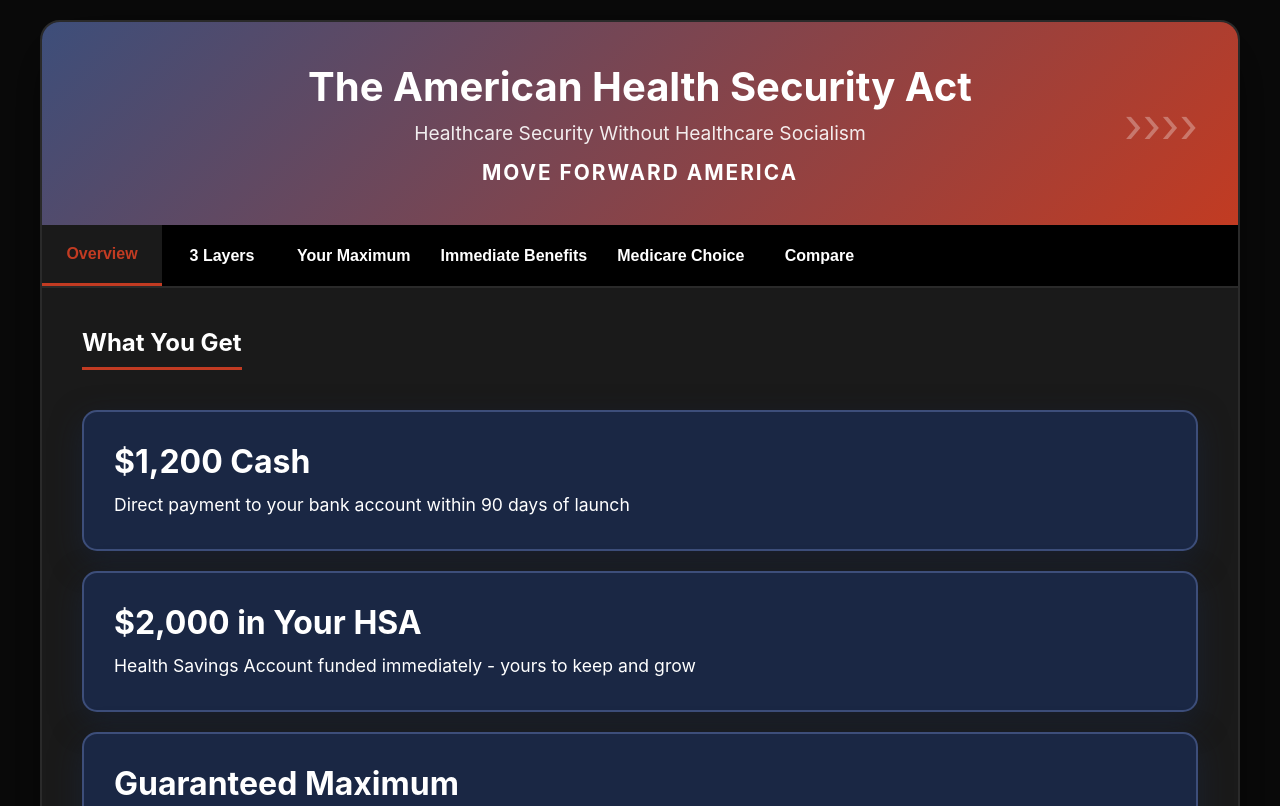
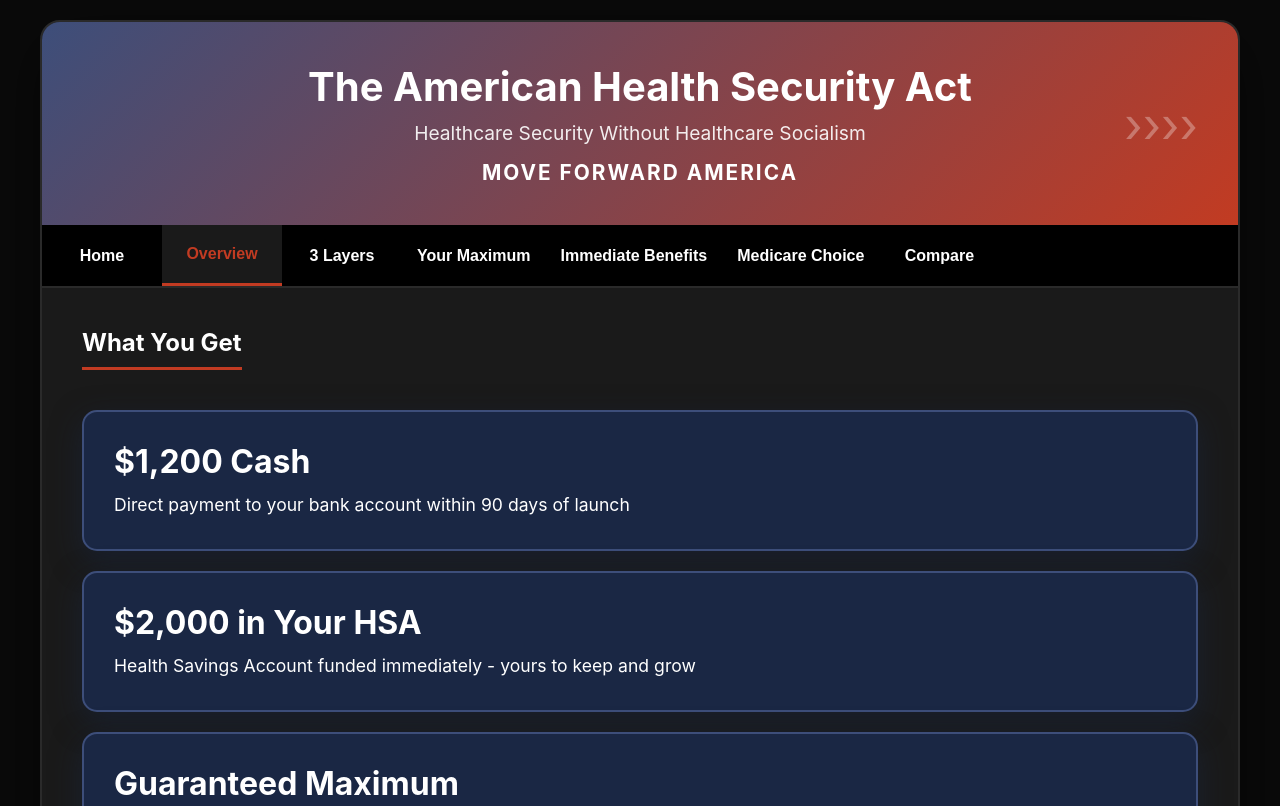
Before and after one commit to forward-america/moveforwardamerica.github.io, a plain HTML site: page ahsa_interactive.html in a window 1280 px wide. Shown: the top 806 px of the page. Drawn offline with Linux system fonts and the light colour scheme.

Commit message:
added a "Home" button to the navigation section of each interactive HTML file, linking back to the main Move Forward America website.

```diff
--- a/ahsa_interactive.html
+++ b/ahsa_interactive.html
@@ -683,6 +683,7 @@
         </div>
 
         <div class="navigation">
+            <button class="nav-btn" onclick="window.location.href='https://move-forward-america.org/'">Home</button>
             <button class="nav-btn active" onclick="showSection(0)">Overview</button>
             <button class="nav-btn" onclick="showSection(1)">3 Layers</button>
             <button class="nav-btn" onclick="showSection(2)">Your Maximum</button>
```
Also changed, not shown: aoa_interactive.html (+1 -0 lines), apa_interactive.html (+1 -0 lines), ara_interactive.html (+1 -0 lines), homestead-interactive.html (+1 -0 lines).
